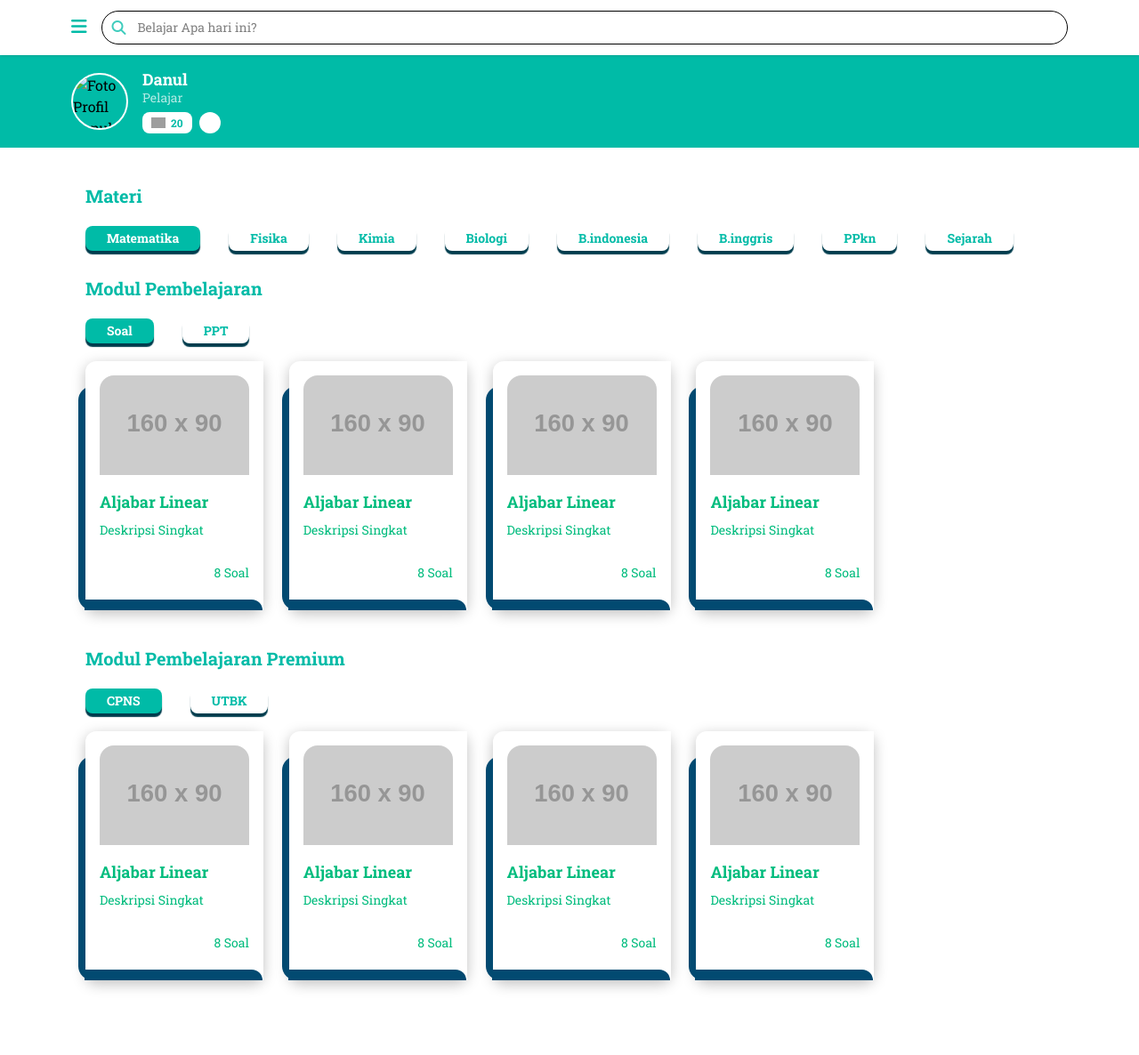
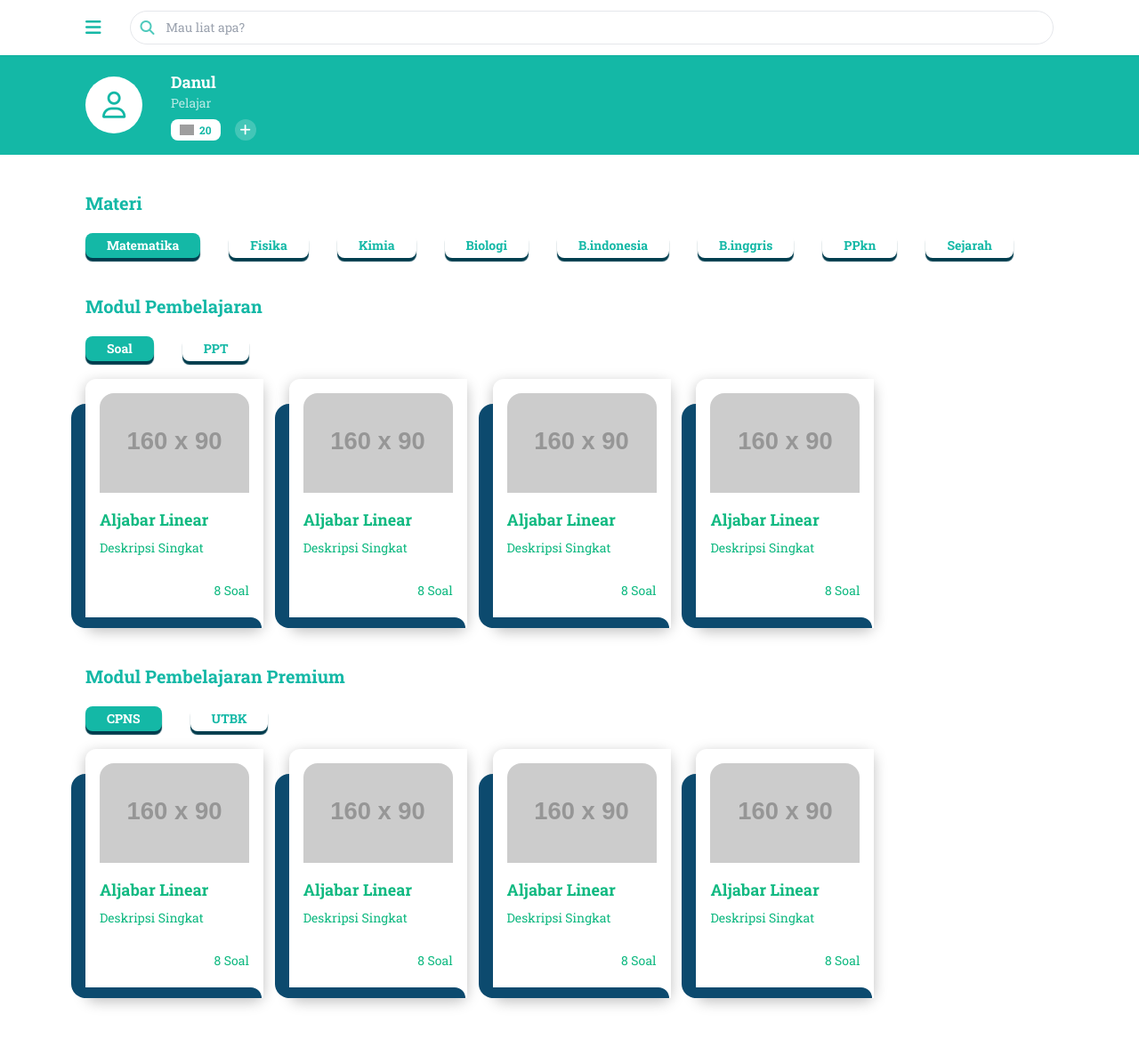
Before and after one commit to NasiHangat/Ngajar.id, a PHP site: page /Murid/murid_modul.php in a window 1280 px wide. Shown: the whole page at 89% size. Before the commit the page ends 1112 px from the top, so only its background shows below. Run offline with PHP 8.4, Linux system fonts and the light colour scheme; grey boxes labelled with a size stand in for pictures from a placeholder-image service; some libraries are stand-ins or nearby versions; grey boxes are pictures that could not be loaded.

Commit message:
Update murid_modul.php

```diff
--- a/Murid/murid_modul.php
+++ b/Murid/murid_modul.php
@@ -3,28 +3,28 @@
 <head>
     <meta charset="UTF-8">
     <meta name="viewport" content="width=device-width, initial-scale=1.0">
-    <title>Dashboard - Ngajar.ID</title>
+    <title>Modul - Ngajar.ID</title>
+    <script src="https://cdn.tailwindcss.com"></script>
     <script src="https://cdn.jsdelivr.net/npm/@tailwindcss/browser@4"></script>
     <link href="https://fonts.googleapis.com/css2?family=Roboto+Slab:wght@400;700&display=swap" rel="stylesheet">
     <link rel="stylesheet" href="https://cdnjs.cloudflare.com/ajax/libs/font-awesome/6.4.0/css/all.min.css">
 </head>
-<body class="bg-white-50 font-roboto">
+<body>
     <header class="bg-white shadow-sm sticky top-0 z-30">
-    <div class="max-w-6xl mx-auto px-4 py-3 flex items-center space-x-3 sm:space-x-4">
+        <div class="max-w-6xl mx-auto px-4 sm:px-8 py-3 flex items-center space-x-3 sm:space-x-4">
             <div>
                 <button id="hamburgerButton" class="text-teal-500">
                     <i class="fas fa-bars text-xl"></i>
                 </button>
             </div>
             <div class="flex-grow">
-            <div class="flex-grow"> <div class="relative">
-                        <input type="text" placeholder="Belajar Apa hari ini?"
-                            class="bg-search border border-teal=500-lighter text-sm rounded-full
-                                    py-2 px-4 pl-10 focus:outline-none focus:border-teal=500
-                                    block w-full transition-all">
+                <div class="relative">
+                    <input type="text"
+                            placeholder="Mau liat apa?"
+                            class="bg-search border border-teal-500-lighter text-sm rounded-full py-2 px-4 pl-10
+                                focus:outline-none focus:border-teal-500 block w-full transition-all">
                     <div class="absolute inset-y-0 left-0 pl-3 flex items-center pointer-events-none">
                         <i class="fas fa-search text-teal-500 opacity-75"></i>
-                    </div>
                     </div>
                 </div>
             </div>
@@ -32,13 +32,15 @@
     </header>
     <?php include "../Includes/sidebar.php"?>
     <div class="bg-teal-500 py-4">
-    <div class="max-w-6xl mx-auto px-4 flex items-start justify-between">
+        <div class="max-w-6xl mx-auto px-4 sm:px-8 flex items-start justify-between">
             <div class="flex items-center space-x-4">
-            <img src="https://via.placeholder.com/56" alt="Foto Profil Danul"
-                class="w-14 h-14 sm:w-16 sm:h-16 rounded-full border-2 border-white object-cover">
+                <div class="w-14 h-14 sm:w-16 sm:h-16 rounded-full bg-white flex items-center justify-center">
+                    <i class="fa-regular fa-user text-teal-500 text-3xl"></i>
+                </div>
                 <div class="text-white">
                     <h2 class="font-bold text-base sm:text-lg leading-tight ">Danul</h2>
                     <p class="text-white-200 opacity-70 text-xs sm:text-sm leading-tight">Pelajar</p>
+                    <!-- Token dan tombol tambah diletakkan di bawah -->
                     <div class="mt-2 flex items-center space-x-2">
                         <div class="bg-white text-teal-500 text-xs font-semibold px-2.5 py-1 rounded-lg flex items-center">
                             <img src="coin.png" class="mr-1.5 w-4"></img> 20
@@ -51,6 +53,7 @@
             </div>
         </div>
     </div>
+
     <main class="max-w-6xl mx-auto px-4 sm:px-6 lg:px-8 py-8">
         <section class="mb-8">
             <div class="flex items-center justify-between mb-3">
@@ -66,6 +69,7 @@
                 <button class="bg-white text-teal-500 px-6 py-1 rounded-lg text-sm font-semibold shadow-[0px_4px_1px_0px_#003D4E]">PPkn</button>
                 <button class="bg-white text-teal-500 px-6 py-1 rounded-lg text-sm font-semibold shadow-[0px_4px_1px_0px_#003D4E]">Sejarah</button>
             </div>
+        </section>
         <section class="mb-8">
             <div class="flex items-center justify-between mb-3">
                 <h1 class="text-xl font-bold text-teal-500 py-2">Modul Pembelajaran</h1>
```
Lines whose indentation alone changed are shown as unchanged.
